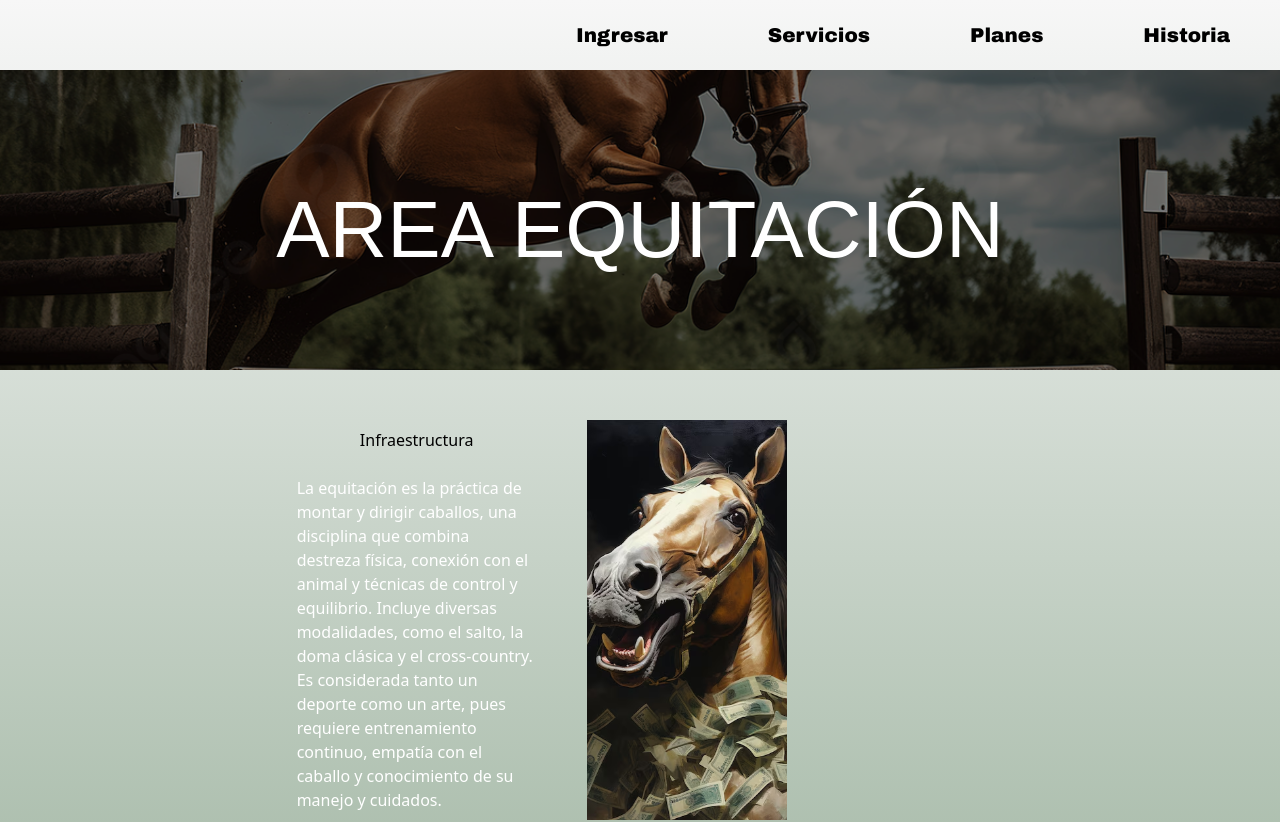
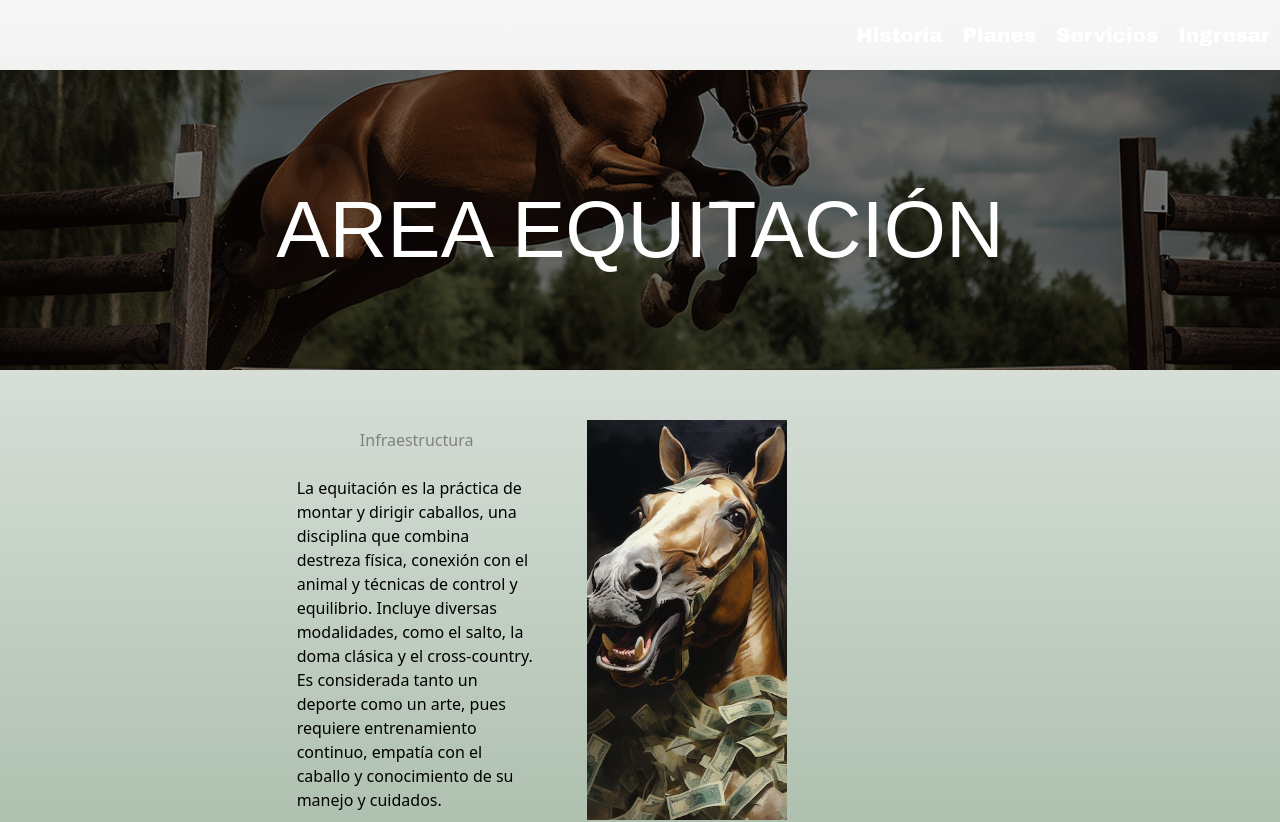
Before and after one commit to KeiviVeizan/Campo-Ecuestre-Apostol-Santiago, a React (Vite) app: page /areas-deportivas/1 in a window 1280 px wide. Shown: the top 822 px of the page. Built offline with nearby package versions, Linux system fonts and the light colour scheme.

Commit message:
Arreglando el header y color font size de otras páginas

```diff
--- a/src/App.css
+++ b/src/App.css
@@ -26,6 +26,7 @@
   bottom: 0;
   background-color: rgba(0, 0, 0, 0.5);
   z-index: 1;
+  height: 100vh;
 }
 .inicio nav {
   display: flex;
@@ -152,7 +153,7 @@ header h1,a,p, .header-bottom h1{
 
   .menu li, a {
     margin: 0;
-    color: white;
+    color: black;
     font-family: "Archivo Black", sans-serif;
   }
 }
--- a/src/App.jsx
+++ b/src/App.jsx
@@ -8,6 +8,7 @@ import RegisterPage from "./Pages/RegisterPage.jsx";
 import { MoreInformation } from "./Components/MoreInformation.jsx";
 import { Footer } from "./Components/Footer.jsx";
 import { MoreInformationAreas } from "./Components/MoreInformationAreas.jsx";
+import { Header } from "./Components/Header.jsx";
 function App() {
   return (
     <AuthProvider>
--- a/src/Components/Header.jsx
+++ b/src/Components/Header.jsx
@@ -1,18 +1,54 @@
-import React from 'react'
-import '../component css/Header.css'
+import { useState } from "react";
+import { Link } from "react-router-dom";
+import { useAuth } from "../context/AuthContext";
 export const Header = () => {
+  const [Menu, setMenu] = useState(false);
+  const { isAuthenticated, logout, user } = useAuth();
+  const MenuNav = () => {
+    setMenu(!Menu);
+  };
   return (
     <header>
-        <div className='headerr-top'>
-        <nav>
-            <ul>
-            <li><a href="">Historia</a></li>
-            <li><a href="">Planes</a></li>
-            <li><a href="">Servicios</a></li>
-            <li><a href="">Ingresar</a></li>
-            </ul>
-        </nav>
-        </div>
+    <div className="header-top">
+      <nav>
+        <button className="button-menu" onClick={MenuNav}>
+          ☰
+        </button>
+        <ul className={`menu ${Menu ? "menu-open" : ""}`}>
+          <li>
+            <a href="">Historia</a>
+          </li>
+          <li>
+            <a href="">Planes</a>
+          </li>
+          <li>
+            <a href="">Servicios</a>
+          </li>
+          <ul className="flex gap-x-2">
+            {isAuthenticated ? (
+              <>
+                <li>
+                  <Link
+                    to="/"
+                    onClick={() => {
+                      logout();
+                    }}
+                  >
+                    Salir
+                  </Link>
+                </li>
+              </>
+            ) : (
+              <>
+                <li>
+                  <Link to="/login">Ingresar</Link>
+                </li>
+              </>
+            )}
+          </ul>
+        </ul>
+      </nav>
+    </div>
   </header>
   )
 }
--- a/src/Components/MoreInformationAreas.jsx
+++ b/src/Components/MoreInformationAreas.jsx
@@ -19,6 +19,7 @@ export const MoreInformationAreas = () => {
 
     return (
         <>
+        <Header/>
         <main>
             <h1>
                 {moreInformationAreas?.title}
--- a/src/Components/Section5.jsx
+++ b/src/Components/Section5.jsx
@@ -2,6 +2,7 @@ import React from 'react'
 import areasComunes from '../assets/areasComunes'
 import '../component css/Areas-Comunes.css'
 import { NavLink } from 'react-router-dom'
+import { Header } from './Header'
 function Section5() {
   return (
     <main className='section5-areas'>
--- a/src/Pages/HomePage.jsx
+++ b/src/Pages/HomePage.jsx
@@ -1,60 +1,14 @@
 import "../App.css";
-import { useState } from "react";
 import { Link } from "react-router-dom";
-import { useAuth } from "../context/AuthContext";
 import { HomeScreen } from "../home/screens/home-screen";
 import RegisterPage from "./RegisterPage";
+import { Header } from "../Components/Header";
 function HomePage() {
-  const [Menu, setMenu] = useState(false);
-  const { isAuthenticated, logout, user } = useAuth();
-  const MenuNav = () => {
-    setMenu(!Menu);
-  };
+
   return (
     <>
       <article className="inicio">
-        <header>
-          <div className="header-top">
-            <nav>
-              <button className="button-menu" onClick={MenuNav}>
-                ☰
-              </button>
-              <ul className={`menu ${Menu ? "menu-open" : ""}`}>
-                <li>
-                  <a href="">Historia</a>
-                </li>
-                <li>
-                  <a href="">Planes</a>
-                </li>
-                <li>
-                  <a href="">Servicios</a>
-                </li>
-                <ul className="flex gap-x-2">
-                  {isAuthenticated ? (
-                    <>
-                      <li>
-                        <Link
-                          to="/"
-                          onClick={() => {
-                            logout();
-                          }}
-                        >
-                          Salir
-                        </Link>
-                      </li>
-                    </>
-                  ) : (
-                    <>
-                      <li>
-                        <Link to="/login">Ingresar</Link>
-                      </li>
-                    </>
-                  )}
-                </ul>
-              </ul>
-            </nav>
-          </div>
-        </header>
+        <Header/>
         <div className="header-bottom">
           <h1>Centro Ecuestre Apóstol Santiago S.A.</h1>
           <p>
--- a/src/component css/MoreInformation.css
+++ b/src/component css/MoreInformation.css
@@ -39,8 +39,12 @@
     justify-content: center;
     align-items: center;
 }
+.info-izq-areas h3{
+    color: gray;
+}
 .info-izq-areas p{
     max-width: 15rem;
+    color: black;
 }
 .info-section-areas {
     display: flex;
```
